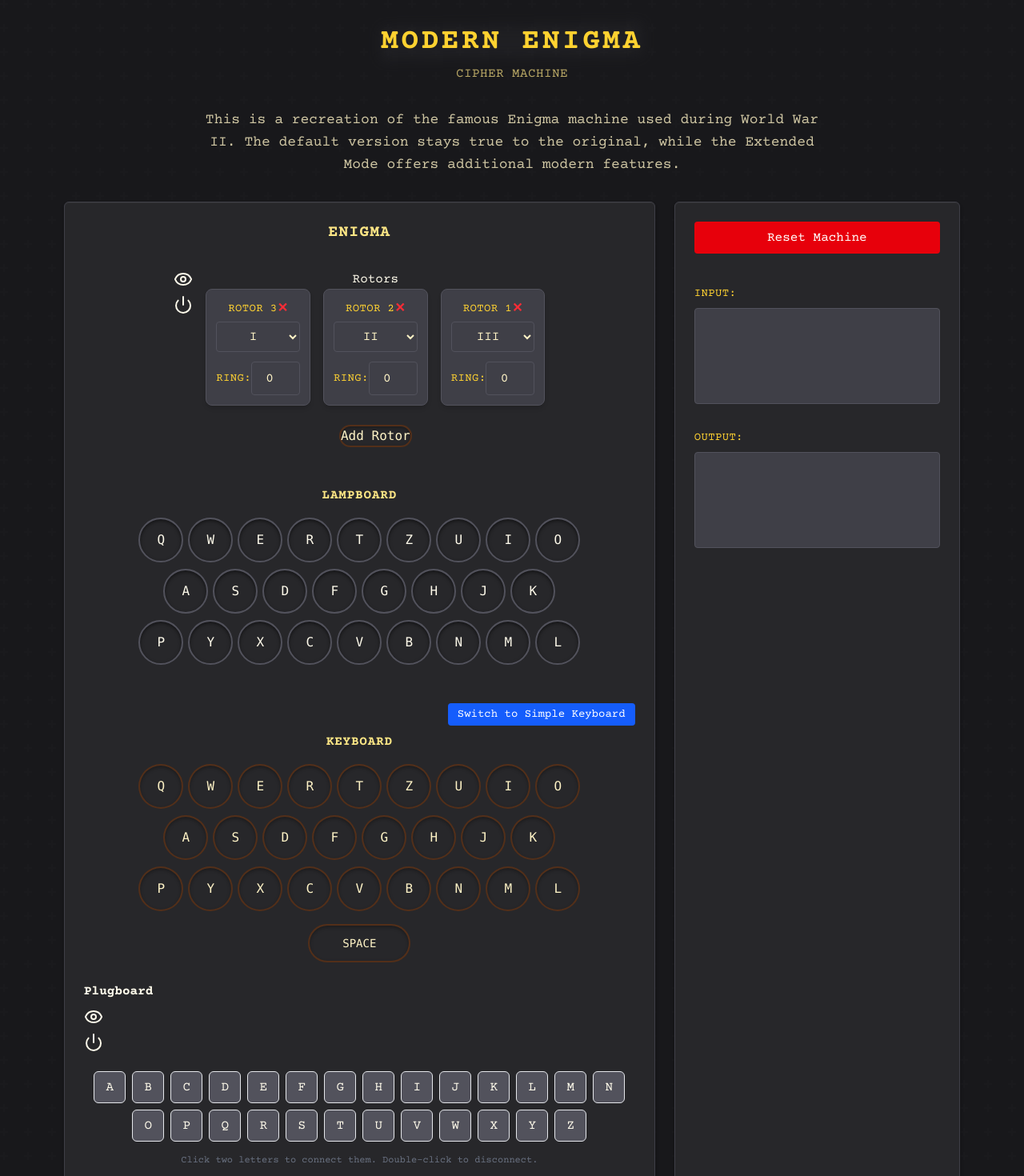
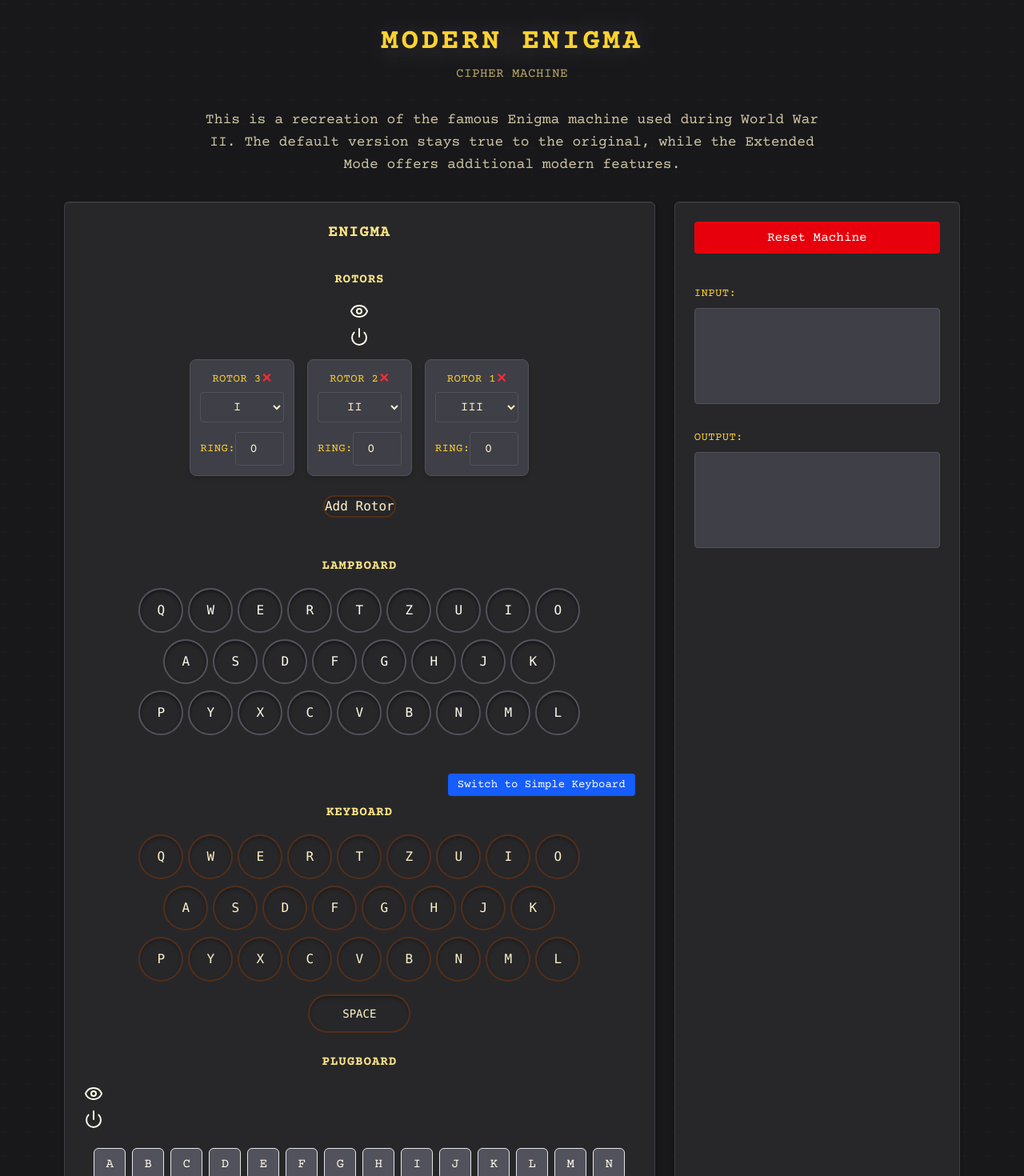
Before and after one commit to kabaskill/enigma-react, a React (Vite) app: page / in a window 1280 px wide. Shown: the top 1470 px of the page at 80% size. Built offline with nearby package versions, Linux system fonts and the light colour scheme.

Commit message:
minor fixes

```diff
--- a/src/components/Enigma/EnigmaComponent.tsx
+++ b/src/components/Enigma/EnigmaComponent.tsx
@@ -2,7 +2,6 @@ import {useEffect, useRef} from "react";
 import {input, output, setInput, setActiveLamp, processChar} from "../../StateManager";
 import Lampboard from "./Lampboard";
 import Plugboard from "./Plugboard";
-import Controls from "./Controls";
 import KeyboardToggle from "./KeyboardToggle";
 import Reset from "./Reset";
 import RotorSection from "./RotorSection";
@@ -44,7 +43,7 @@ export default function EnigmaComponent() {
           <h2 className="enigma-header text-xl mb-6">Enigma</h2>
 
           <div className="flex justify-center gap-4 mb-8 mt-2">
-            <Controls modName="rotors" />
+
             <RotorSection />
           </div>
 
--- a/src/components/Enigma/Plugboard.tsx
+++ b/src/components/Enigma/Plugboard.tsx
@@ -38,7 +38,7 @@ export default function Plugboard() {
 
   return (
     <div className="mt-4">
-      <h2 className="font-bold mb-2">Plugboard</h2>
+      <h2 className="enigma-header text-center mb-4">Plugboard</h2>
       <Controls modName="plugboard" />
       <div className="flex flex-wrap justify-center mb-2 p-2 gap-2">
         {ALPHABET.split("").map((letter) => (
--- a/src/components/Enigma/RotorSection.tsx
+++ b/src/components/Enigma/RotorSection.tsx
@@ -1,5 +1,6 @@
 import RotorSelector from "./RotorSelector";
-import { rotorSettings, addRotor, getAvailableRotors } from "../../StateManager";
+import {rotorSettings, addRotor, getAvailableRotors} from "../../StateManager";
+import Controls from "./Controls";
 
 export default function RotorSection() {
   const canAddRotor = getAvailableRotors().length > 0;
@@ -7,22 +8,16 @@ export default function RotorSection() {
   return (
     <div className="enigma-section">
       <div className="flex flex-col items-center">
-        <h2 className="enigma-section-title">Rotors</h2>
-
+        <h2 className="enigma-header text-center mb-4">Rotors</h2>
+        <Controls modName="rotors" />
         <div className="flex gap-4 mb-4">
           {rotorSettings.value.map((_, index) => (
-            <RotorSelector
-              key={index}
-              index={index}
-            />
+            <RotorSelector key={index} index={index} />
           ))}
         </div>
 
         {canAddRotor && (
-          <button
-            onClick={addRotor}
-            className="enigma-button mt-2"
-          >
+          <button onClick={addRotor} className="enigma-button mt-2">
             Add Rotor
           </button>
         )}
```
